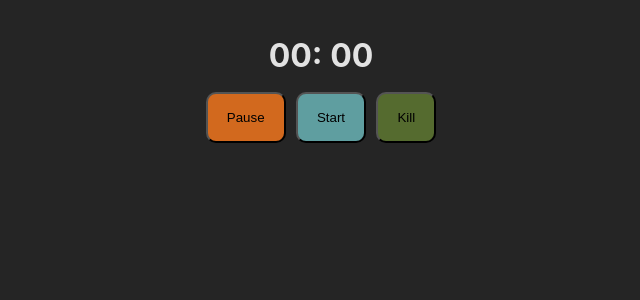
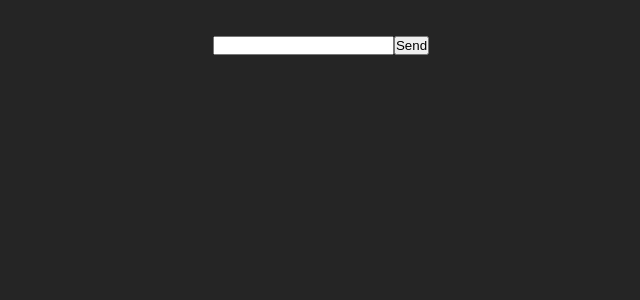
Before and after one commit to MiheerTamkhane/interview-prep, a React (Vite) app in the folder react-machine-coding/: page / in a window 1280 px wide. Shown: the top 300 px of the page, without its empty margins (319-959 px from the left). Built offline with nearby package versions, Linux system fonts and the light colour scheme.

Commit message:
added other files

```diff
--- a/react-machine-coding/src/App.jsx
+++ b/react-machine-coding/src/App.jsx
@@ -1,5 +1,12 @@
 import "./App.css";
-import { MemoryGame, Tabs, Accordion, Stopwatch } from "./components";
+import {
+  MemoryGame,
+  Tabs,
+  Accordion,
+  Stopwatch,
+  Clock,
+  ChatComponent,
+} from "./components";
 
 function App() {
   return (
@@ -7,7 +14,9 @@ function App() {
       {/* <MemoryGame /> */}
       {/* <Tabs /> */}
       {/* <Accordion /> */}
-      <Stopwatch />
+      {/* <Stopwatch /> */}
+      {/* <Clock/> */}
+      <ChatComponent />
     </>
   );
 }
--- a/react-machine-coding/src/components/index.js
+++ b/react-machine-coding/src/components/index.js
@@ -2,3 +2,5 @@ export { MemoryGame } from "./MemoryGame/MemoryGame";
 export { Tabs } from "./Tabs/Tabs";
 export { Accordion } from "./Accordion/Accordion";
 export { Stopwatch } from "./Stopwatch/Stopwatch";
+export {Clock} from './Clock/Clock'
+export { ChatComponent } from './ChatComponent/ChatComponent'
```
